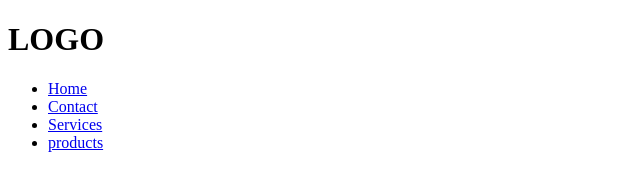
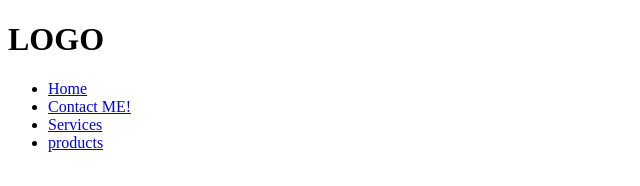
Before and after one commit to natnaelmemory/project_03, a plain HTML site: page index.html in a window 1280 px wide. Shown: the full height of the page, 0-640 px from the left. Drawn offline with Linux system fonts and the light colour scheme.

Commit message:
add Me! to contact menu part

```diff
--- a/index.html
+++ b/index.html
@@ -10,7 +10,7 @@
         <h1>LOGO</h1>
         <ul class="menu">
             <li><a href="index.html">Home</a></li>
-            <li><a href="index.html">Contact</a></li>
+            <li><a href="index.html">Contact ME!</a></li>
             <li><a href="index.html">Services</a></li>
             <li><a href="product.html">products</a></li>
         </ul>
```
